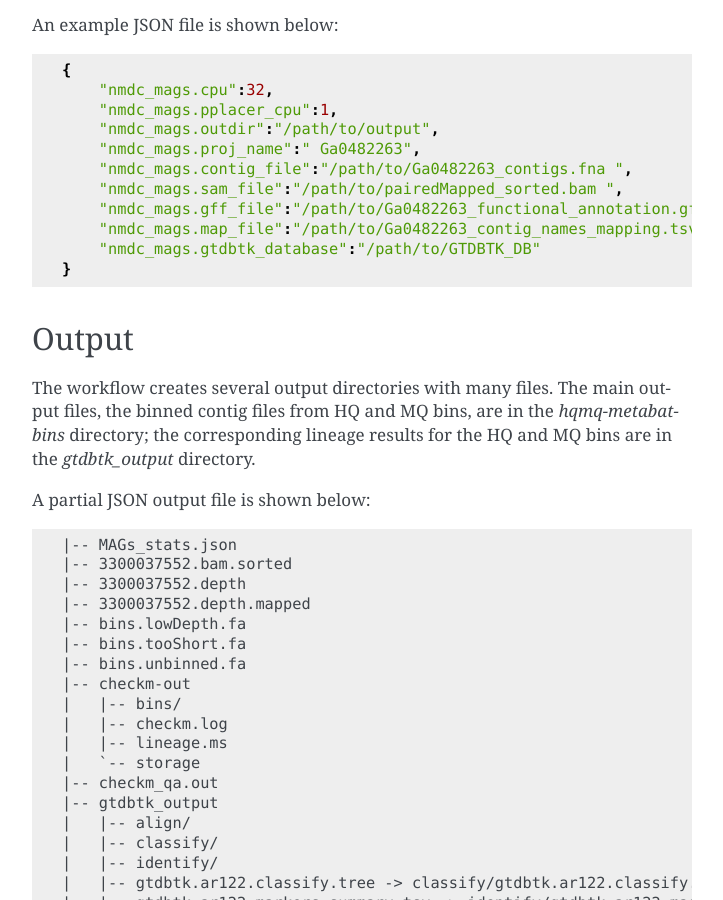
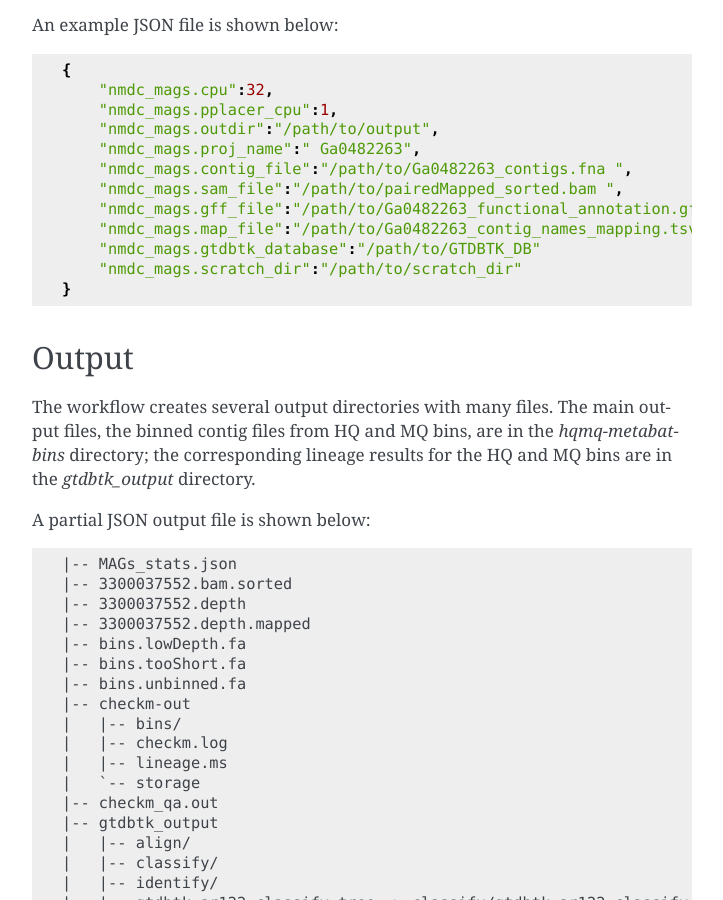
Before and after one commit to microbiomedata/metaMAGs, a Sphinx documentation site: the page built from docs/index.rst, in a window 1280 px wide and 900 px high, scrolled down 2549 px. Shown: the whole window, without its empty margins (388-1111 px from the left). Built offline with Sphinx 7.4.7, drawn with Linux system fonts in a browser that asks for light colours.

Commit message:
update MAGs wdl with runtime db

```diff
--- a/docs/index.rst
+++ b/docs/index.rst
@@ -98,6 +98,7 @@ An example JSON file is shown below::
         "nmdc_mags.gff_file":"/path/to/Ga0482263_functional_annotation.gff",
         "nmdc_mags.map_file":"/path/to/Ga0482263_contig_names_mapping.tsv",
         "nmdc_mags.gtdbtk_database":"/path/to/GTDBTK_DB"
+        "nmdc_mags.scratch_dir":"/path/to/scratch_dir"
     }
 
 
```
Also changed, not shown: 1 other file.
